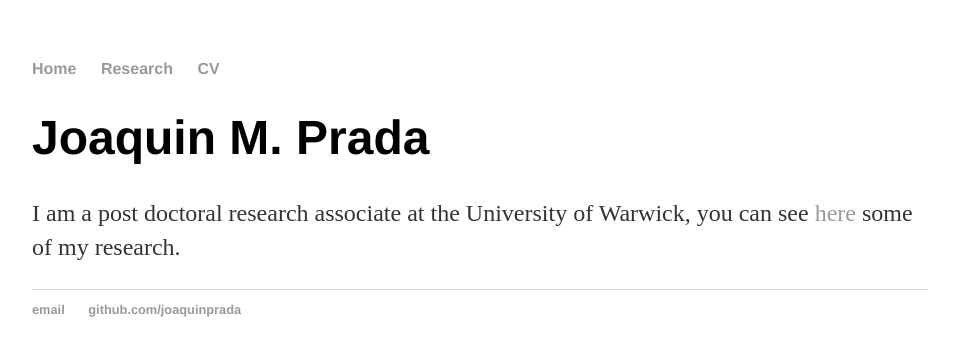
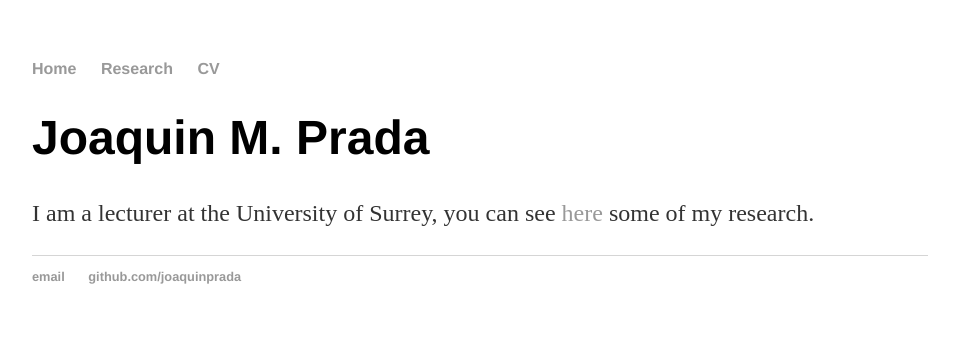
Before and after one commit to joaquinprada/joaquinprada.github.io, a Jekyll site: the page built from index.html, in a window 1280 px wide. Shown: the top 356 px of the page, without its empty margins (160-1119 px from the left). Built offline with Jekyll 4.4.1, drawn with Linux system fonts in a browser that asks for light colours.

Commit message:
Updated affiliation

```diff
--- a/index.html
+++ b/index.html
@@ -4,5 +4,5 @@ title: Joaquin M. Prada
 ---
 <div class="blurb">
 	<h1>Joaquin M. Prada</h1>
-	<p>I am a post doctoral research associate at the University of Warwick, you can see <a href="/research">here</a> some of my research. </p>
+	<p>I am a lecturer at the University of Surrey, you can see <a href="/research">here</a> some of my research. </p>
 </div><!-- /.blurb -->
```
